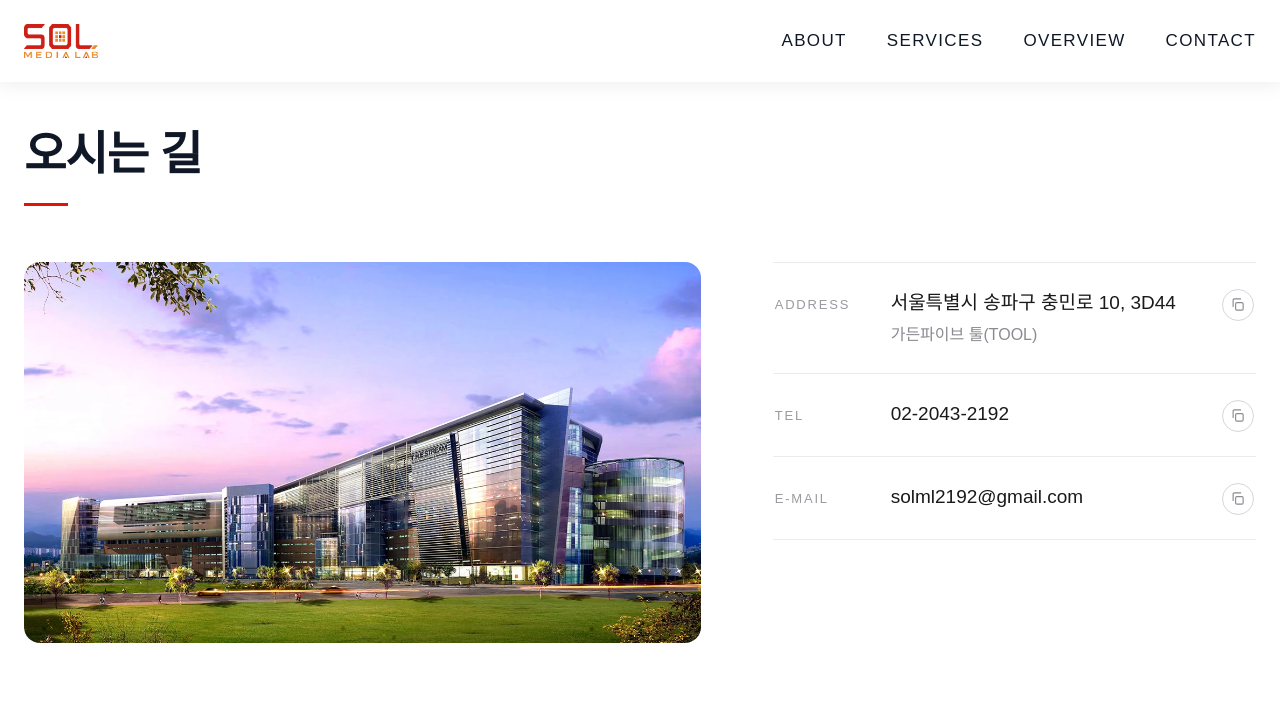
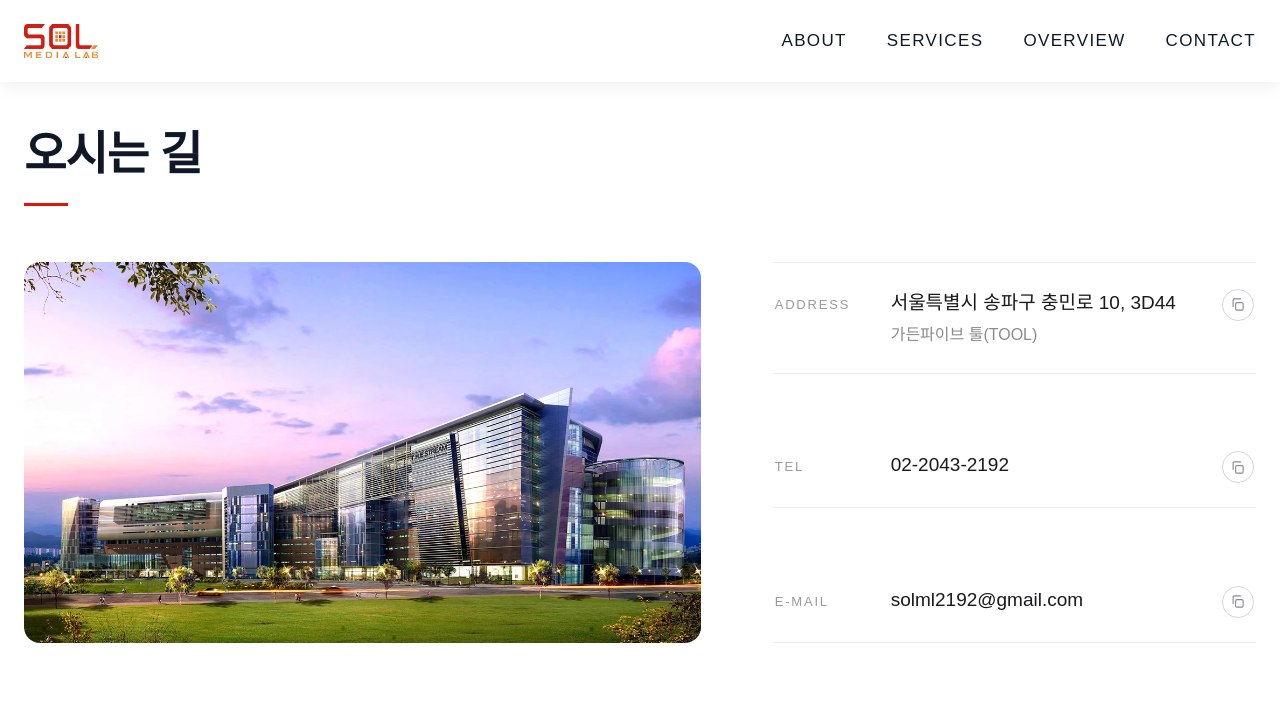
Before and after one commit to hongbj123-create/sol-medialab-site, a Jekyll site: the page location.html, which Jekyll copies as it is, in a window 1280 px wide and 1400 px high. Shown: the top 705 px of the window. Built offline with Jekyll 4.4.1, drawn with Linux system fonts in a browser that asks for light colours; some web fonts are replaced; grey boxes are pictures that could not be loaded.

Commit message:
Align photo and info block top/bottom edges on location page

```diff
--- a/location.html
+++ b/location.html
@@ -29,7 +29,7 @@
 
 .location-page .loc-body{
   display:grid;grid-template-columns:minmax(0,7fr) minmax(0,5fr);
-  gap:72px;align-items:start;margin-top:56px;
+  gap:72px;align-items:stretch;margin-top:56px;
 }
 
 .location-page .loc-photo{margin:0}
@@ -38,7 +38,11 @@
   border-radius:16px;max-width:none;background:#F2F2F4;
 }
 
-.location-page .loc-list{margin:0;border-top:1px solid #ECECEF}
+.location-page .loc-info{display:flex;flex-direction:column}
+.location-page .loc-list{
+  margin:0;border-top:1px solid #ECECEF;
+  display:flex;flex-direction:column;justify-content:space-between;flex:1;
+}
 .location-page .loc-row{
   display:grid;grid-template-columns:96px minmax(0,1fr);gap:20px;align-items:baseline;
   padding:24px 2px;border-bottom:1px solid #ECECEF;
```
